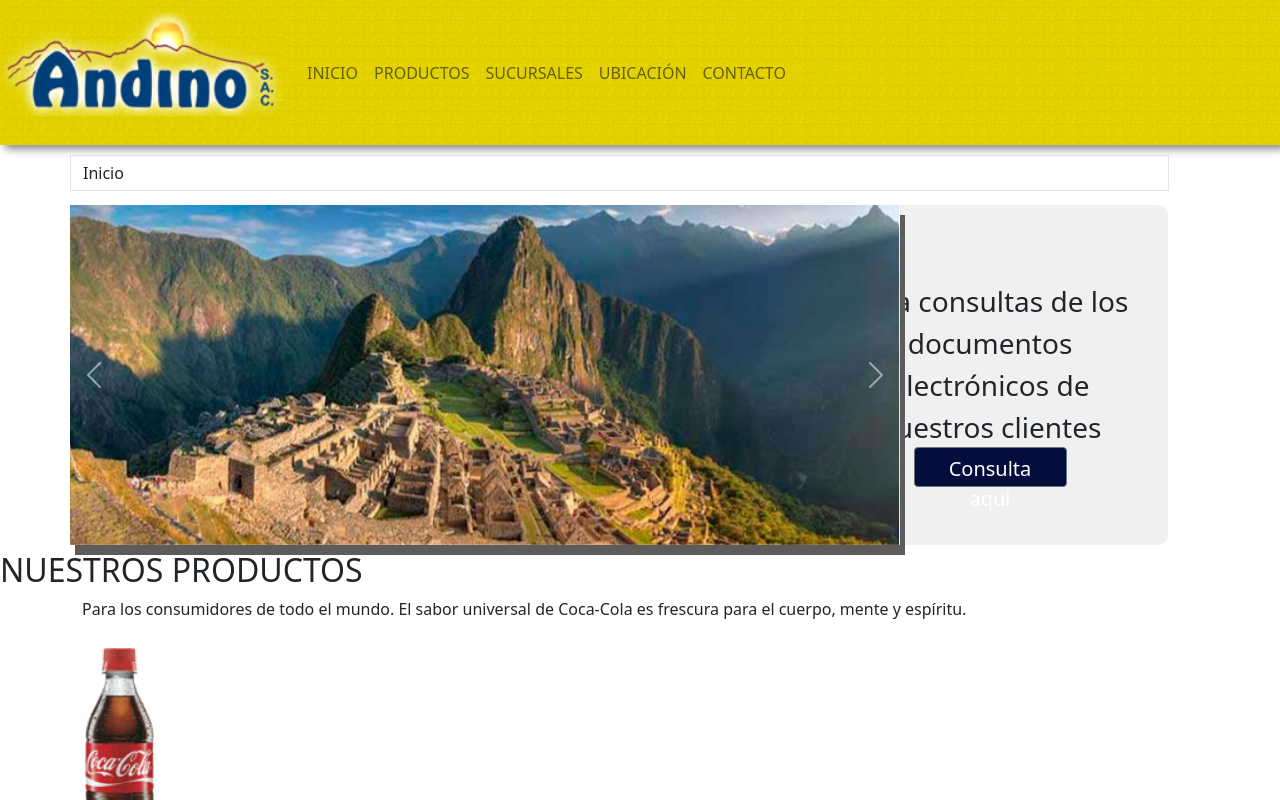
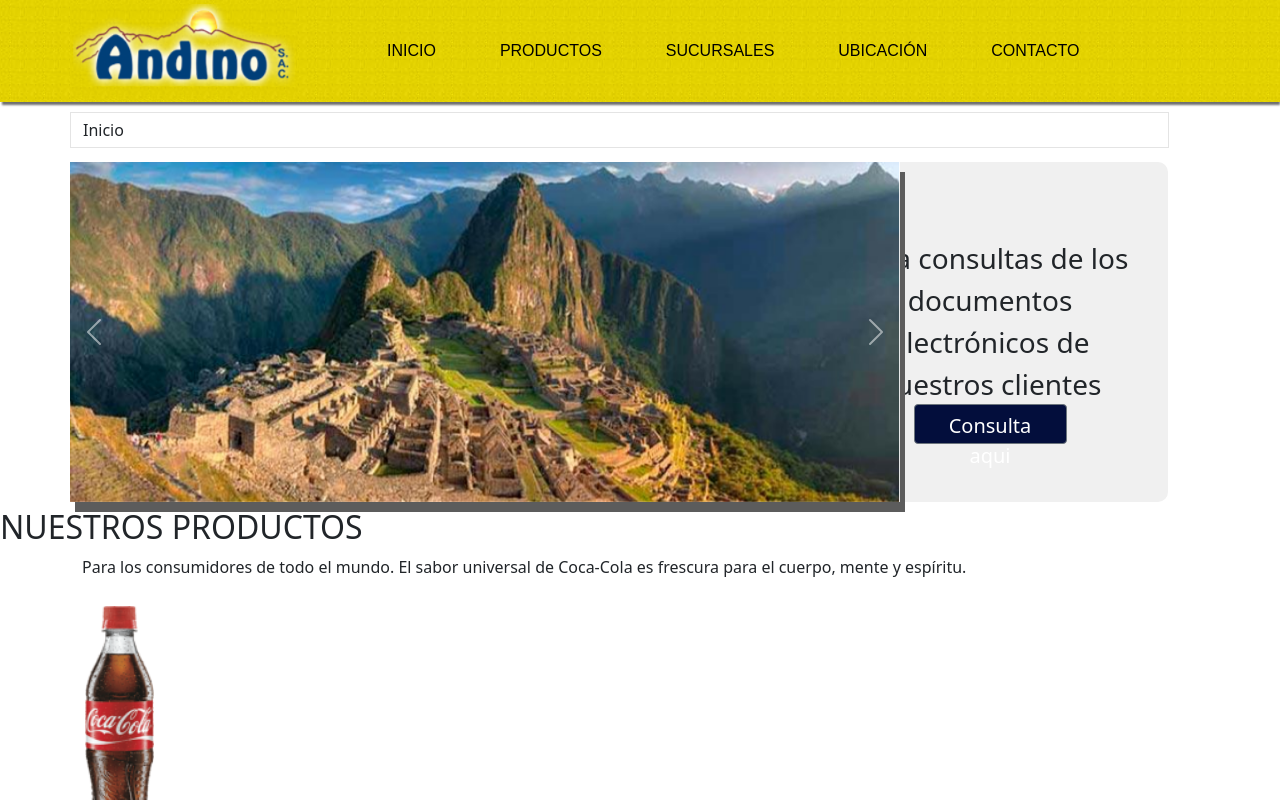
Before and after one commit to StefanoQuiroz/replica_Andino_Lan, a React (Create React App) app in the folder andino/: page / in a window 1280 px wide. Shown: the top 800 px of the page. Built offline with nearby package versions, Linux system fonts and the light colour scheme.

Commit message:
NavBar terminado

```diff
--- a/andino/package.json
+++ b/andino/package.json
@@ -7,6 +7,7 @@
     "@testing-library/react": "^11.2.7",
     "@testing-library/user-event": "^12.8.3",
     "bootstrap": "^5.0.2",
+    "node-sass": "^6.0.1",
     "react": "^17.0.2",
     "react-dom": "^17.0.2",
     "react-scripts": "4.0.3",
--- a/andino/src/components/NavBar.jsx
+++ b/andino/src/components/NavBar.jsx
@@ -1,30 +1,39 @@
 import React from 'react';
-import { NavbarBrand, Navbar, Nav, NavItem, NavLink } from 'reactstrap';
+import { NavbarBrand, Container, Navbar, Nav, NavItem, NavLink, Col } from 'reactstrap';
 import logo from '../images/Logo.PNG';
+import '../sass/styles.scss';
 //#ded101 url(bg_header.jpg) top center
 //Hice una modificación
 const NavBar = () => {
   return (
-      <Navbar style={{boxShadow: '5px 4px 8px #888888'}} className="NavBar" color="light" light expand="md">
-        <NavbarBrand><img src={logo}/></NavbarBrand>
-        <Nav navbar>
-          <NavItem>
-            <NavLink>INICIO</NavLink>
+
+      <Navbar className="NavBar" light expand="md">
+        <Container className="Container">
+          <Col className="Col1" sm={3}>
+            <NavbarBrand className="NavBarBrand"><img className="logo" src={logo}/></NavbarBrand>
+          </Col>
+          <Col  className="Col2" sm={9}>
+            <Nav className="Nav">
+              <NavItem className="NavItem">
+                <NavLink className="NavLink">INICIO</NavLink>
               </NavItem>
-          <NavItem>
-            <NavLink>PRODUCTOS</NavLink>
+              <NavItem className="NavItem">
+                <NavLink className="NavLink">PRODUCTOS</NavLink>
               </NavItem>
-          <NavItem>
-            <NavLink>SUCURSALES</NavLink>
+              <NavItem className="NavItem">
+                <NavLink className="NavLink">SUCURSALES</NavLink>
               </NavItem>
-          <NavItem>
-            <NavLink>UBICACIÓN</NavLink>
+              <NavItem className="NavItem">
+                <NavLink className="NavLink">UBICACIÓN</NavLink>
               </NavItem>
-          <NavItem>
-            <NavLink>CONTACTO</NavLink>
+              <NavItem className="NavItem">
+                <NavLink className="NavLink">CONTACTO</NavLink>
               </NavItem>
             </Nav>
+          </Col>
+        </Container>
       </Navbar>
+
   );
 }
 
--- /dev/null
+++ b/andino/src/sass/styles.scss
@@ -0,0 +1,36 @@
+/* style={{boxShadow: '5px 4px 8px #888888'}} */
+
+.NavBar{
+    height: 6.4rem;
+    box-shadow: 1px 4px 2px -1px #6e6e6e;
+    //position: fixed;
+    .Container{
+        display: flex;
+        height: 100%;
+        padding: 0;
+        .Col1{
+            height: 110%;
+            .NavBarBrand{
+                height: 100%;
+                margin: 0;
+            };
+            .logo{
+                justify-content: center;
+                height: 100%;
+            };
+        }
+        .Nav{
+            .NavItem{
+                justify-content: center;
+                margin: 0 1rem;
+                .NavLink{
+                    color: black;
+                    font-family: 'Montserrat-Light', sans-serif;
+                    font-size: 1rem;
+                    font-weight: 510;
+                }
+            }
+        }
+
+    }
+}
```
Also changed, not shown: 1 other file (tests, documents, lock files or other folders). Lines whose indentation alone changed are shown as unchanged.
